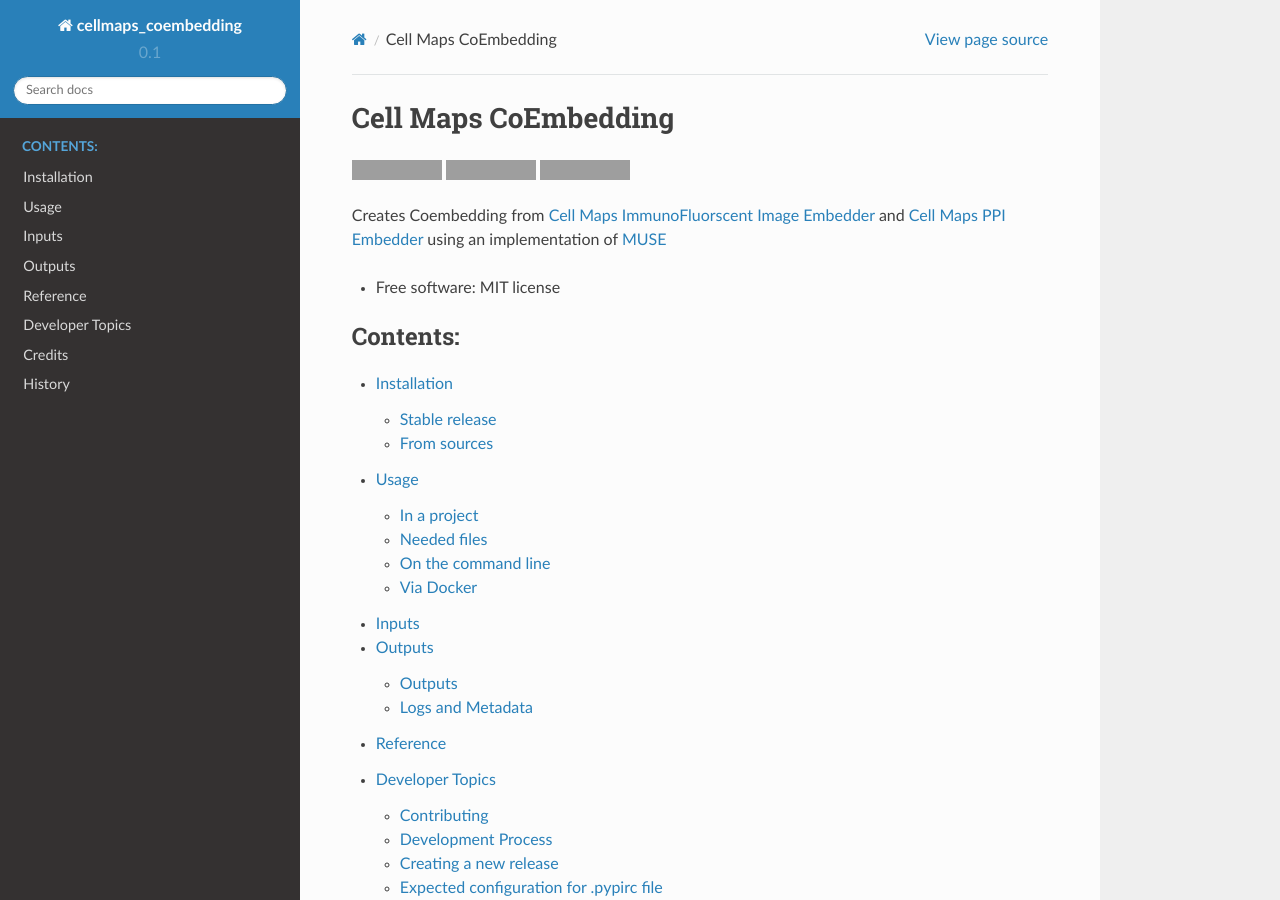
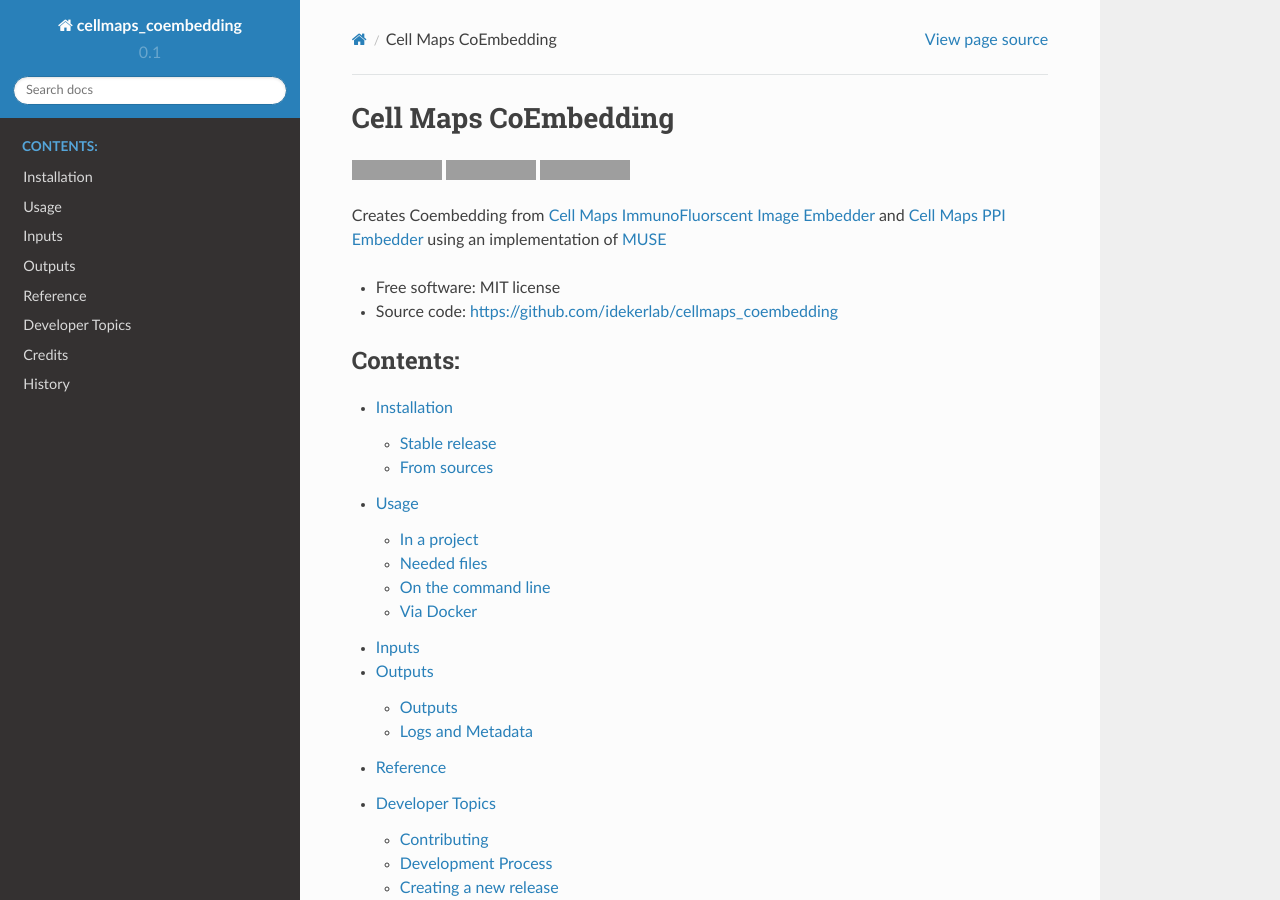
Before and after one commit to wadeschulz/cellmaps_coembedding_experimental, a Sphinx documentation site: the page built from docs/index.rst, in a window 1280 px wide and 900 px high. Built offline with Sphinx 7.4.7 and the Read the Docs theme 2.0.0, drawn with Linux system fonts in a browser that asks for light colours; pages that are not in the unit, such as notebooks, are missing from menus; grey boxes are pictures that could not be loaded.

Commit message:
Add link to repo

```diff
--- a/docs/index.rst
+++ b/docs/index.rst
@@ -19,6 +19,7 @@
 
 
 * Free software: MIT license
+* Source code: https://github.com/idekerlab/cellmaps_coembedding
 
 
 .. toctree::
```
